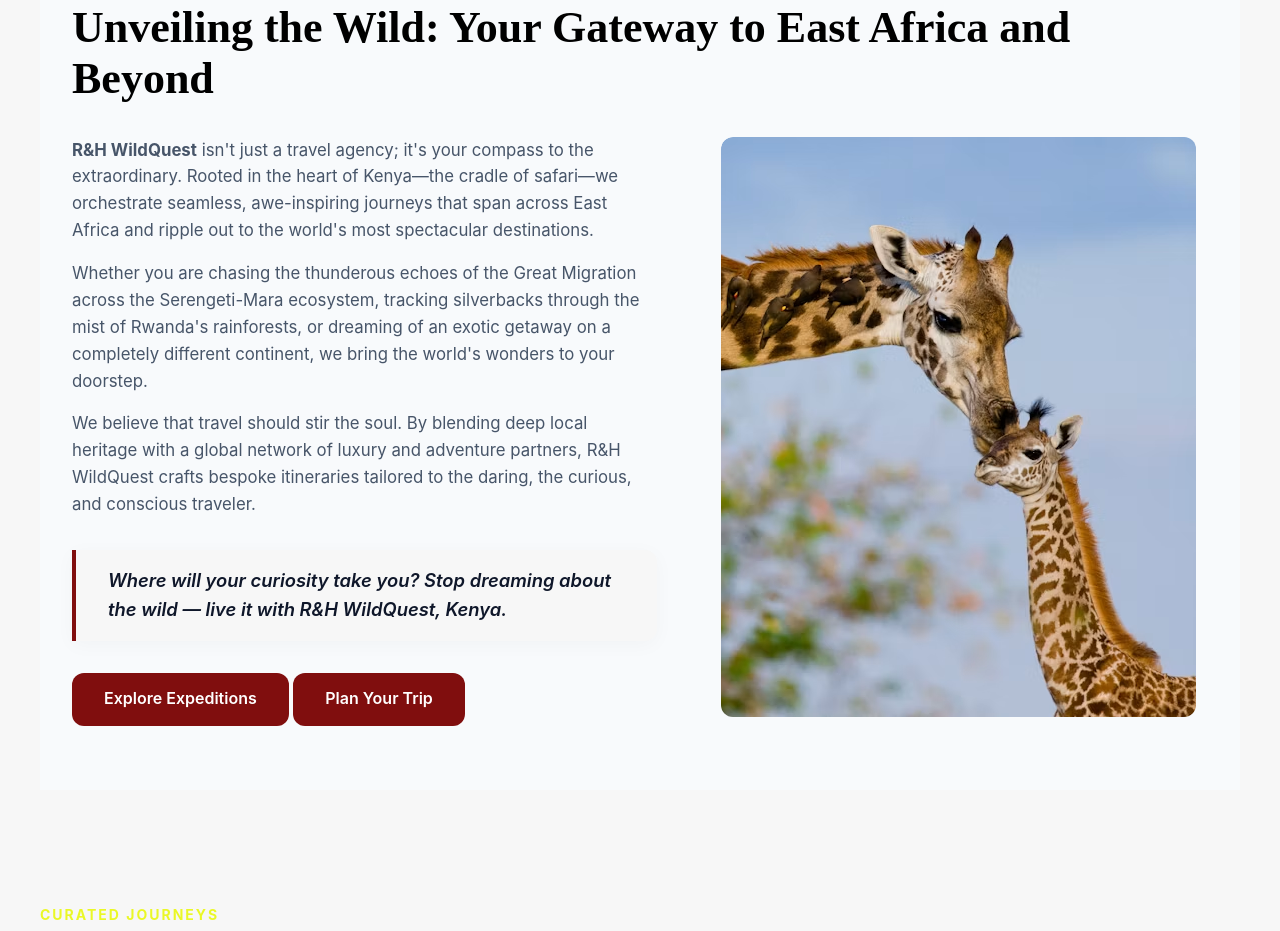
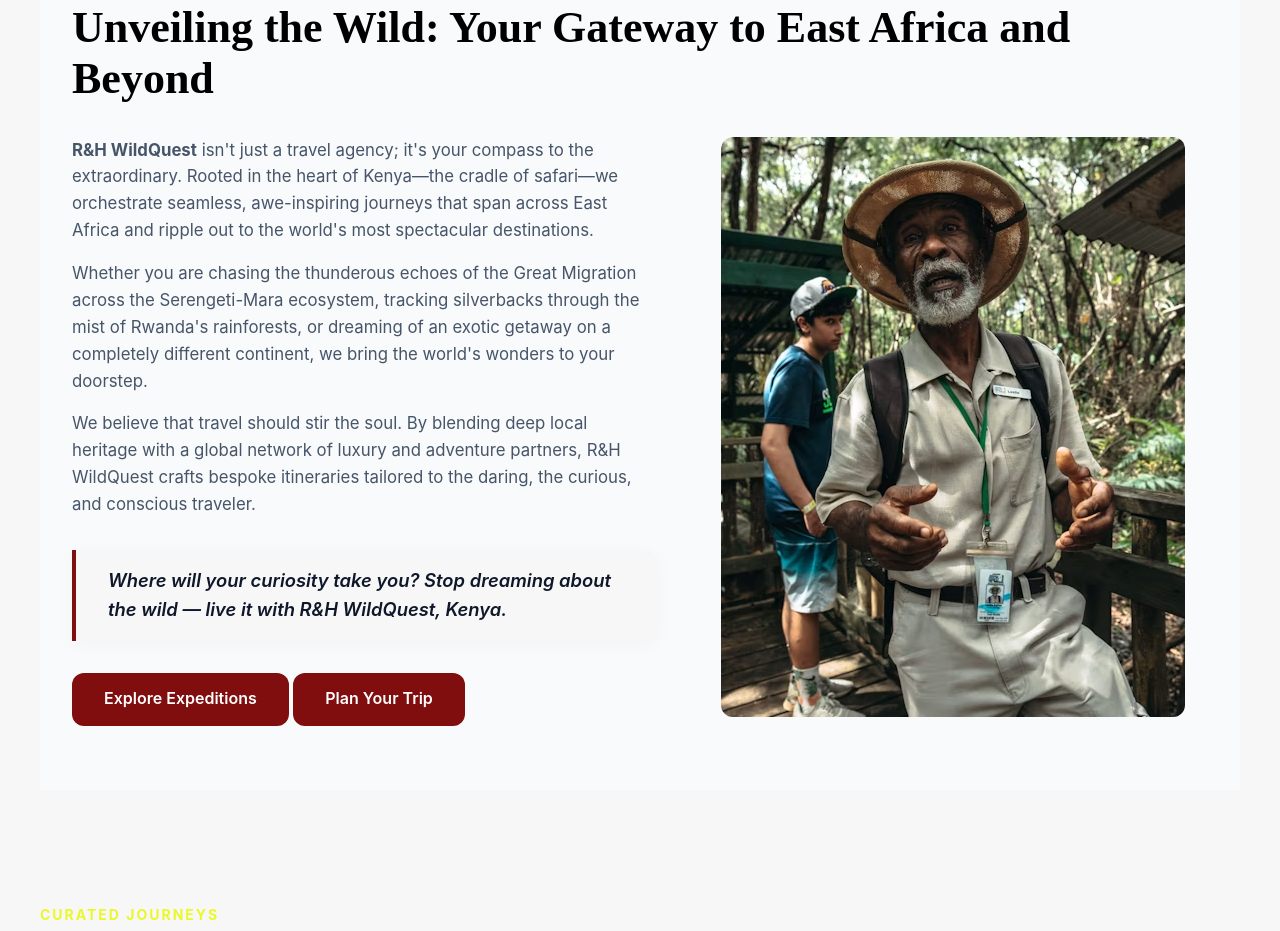
Before and after one commit to Mutugi817/R-H-WildQuest-Tours-and-Travels, a website: page public/index.html in a window 1280 px wide. Shown: the part 925-1856 px from the top of the page. Drawn offline with nearby package versions, Linux system fonts and the light colour scheme.

Commit message:
Added the intro-image

```diff
--- a/public/index.html
+++ b/public/index.html
@@ -93,7 +93,7 @@
                         </div>
                     </div>
                     <div class="intro-image">
-                        <img src="images/premium_photo-1661810398337-1fddd20130c3.avif" alt="">
+                        <img src="images/photo-1588390801685-1432b35a975b.avif" alt="">
                     </div>
                 </div>
             </div>
```
Also changed, not shown: public/images/photo-1588390801685-1432b35a975b.avif (added).
